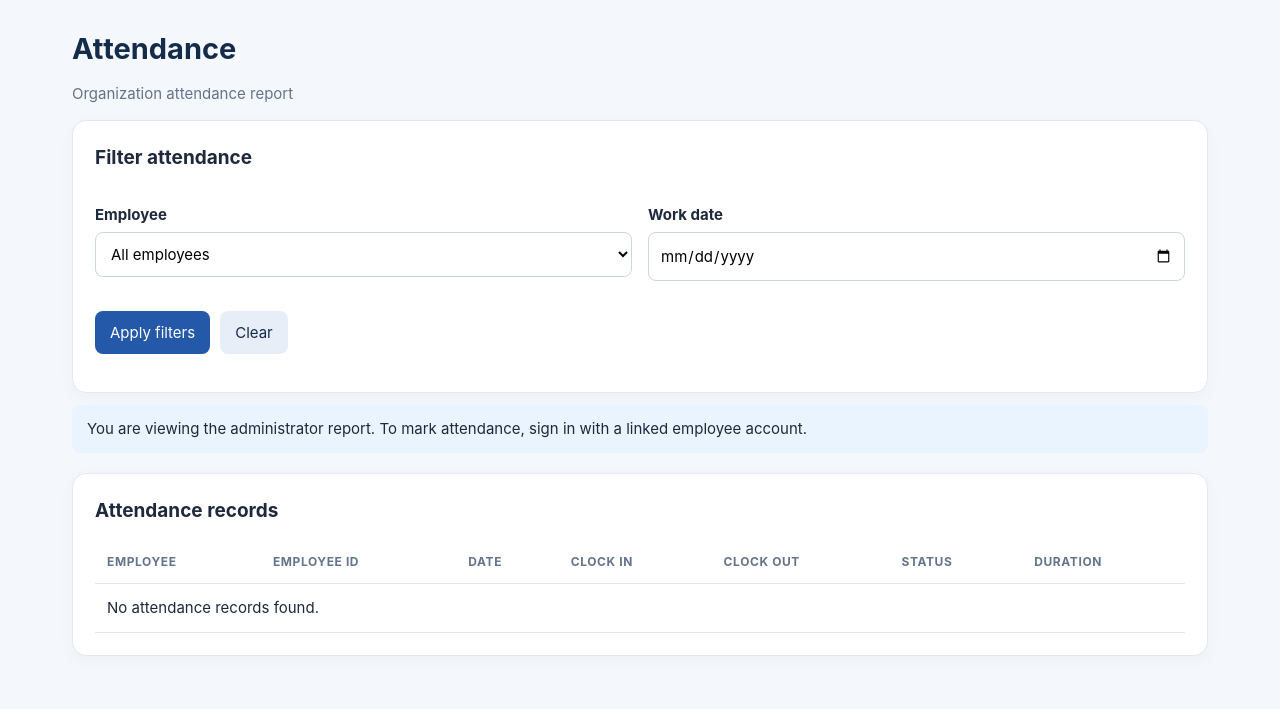
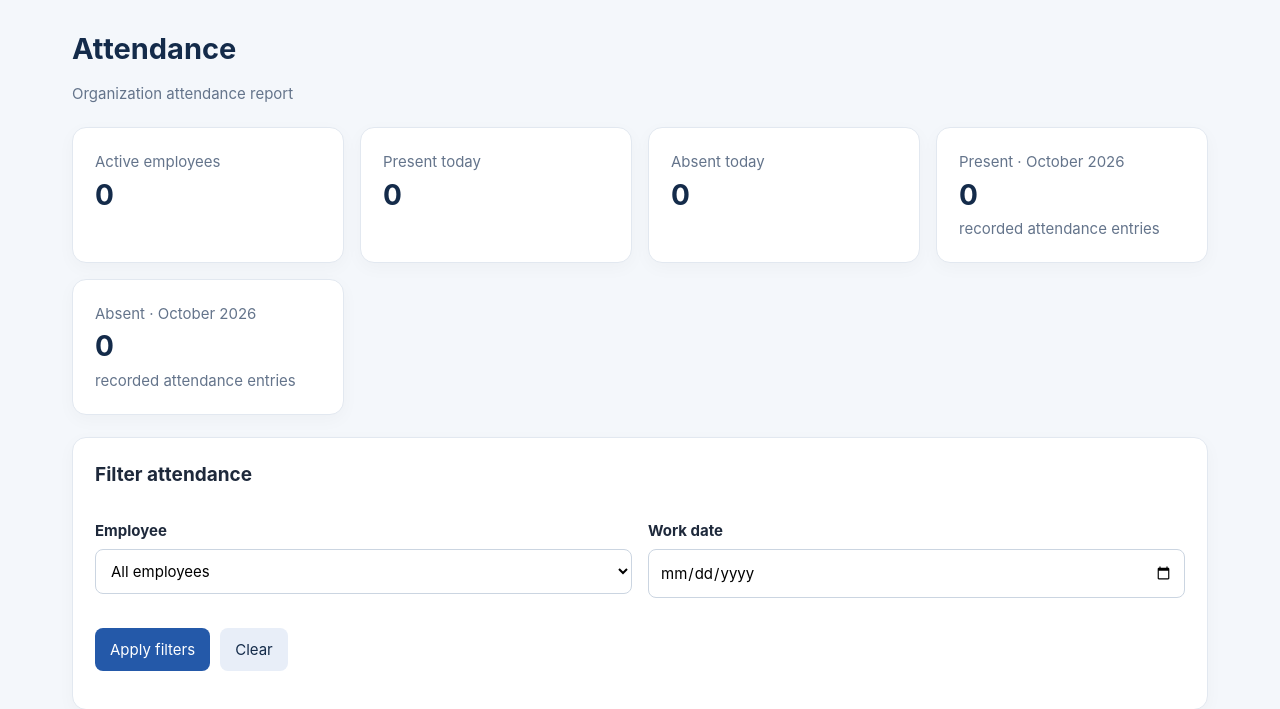
Before and after one commit to chandrasekhart1298/aeropelican, a Django app: page /attendance/ in a window 1280 px wide. Shown: the part 71-780 px from the top of the page. Run offline with Django 5.2, Linux system fonts and the light colour scheme; the visitor is signed in with stand-in values (Sample User, id 1); data that the repository does not hold is empty.

Commit message:
Show daily and monthly attendance summary cards

```diff
--- a/employees/templates/employees/attendance.html
+++ b/employees/templates/employees/attendance.html
@@ -5,6 +5,13 @@
 <p class="muted">{% if is_admin_hr %}Organization attendance report{% else %}Today's attendance · server time in Asia/Kolkata{% endif %}</p>
 
 {% if is_admin_hr %}
+<section class="grid">
+  <div class="stat"><span class="muted">Active employees</span><strong>{{ active_employee_count }}</strong></div>
+  <div class="stat"><span class="muted">Present today</span><strong>{{ daily_present_count }}</strong></div>
+  <div class="stat"><span class="muted">Absent today</span><strong>{{ daily_absent_count }}</strong></div>
+  <div class="stat"><span class="muted">Present · {{ report_month }}</span><strong>{{ monthly_present_count }}</strong><span class="muted">recorded attendance entries</span></div>
+  <div class="stat"><span class="muted">Absent · {{ report_month }}</span><strong>{{ monthly_absent_count }}</strong><span class="muted">recorded attendance entries</span></div>
+</section>
 <section class="panel">
   <h2>Filter attendance</h2>
   <form method="get">
```
